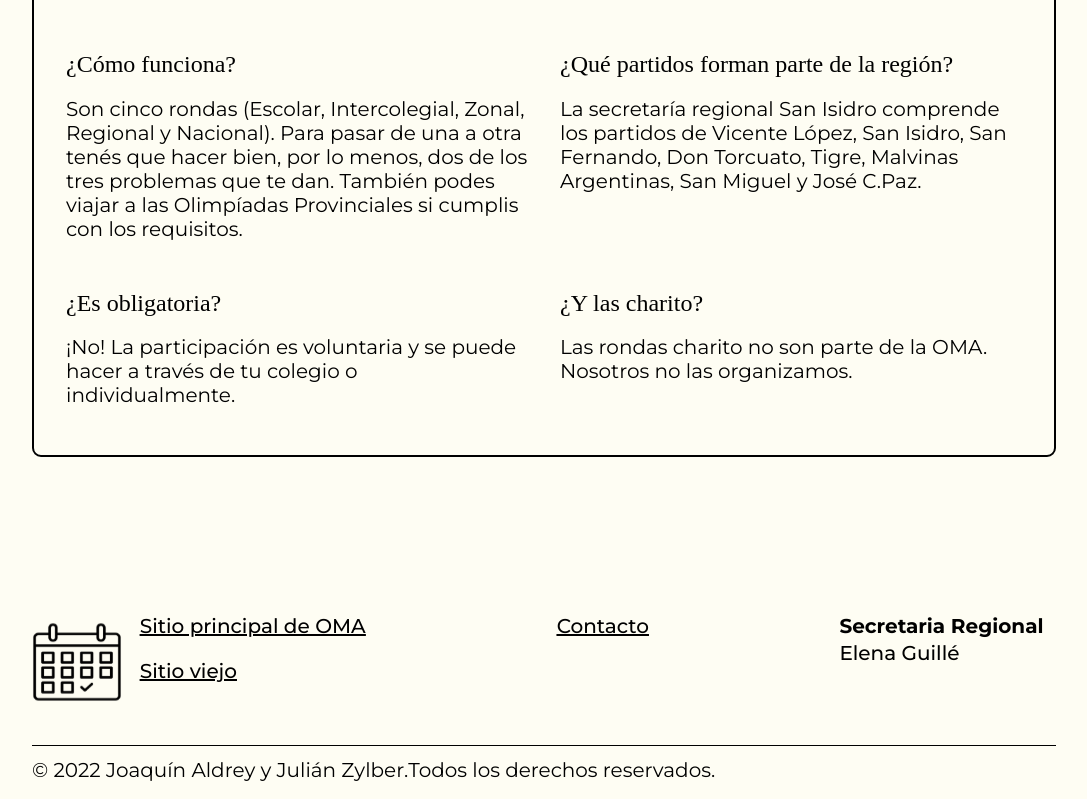
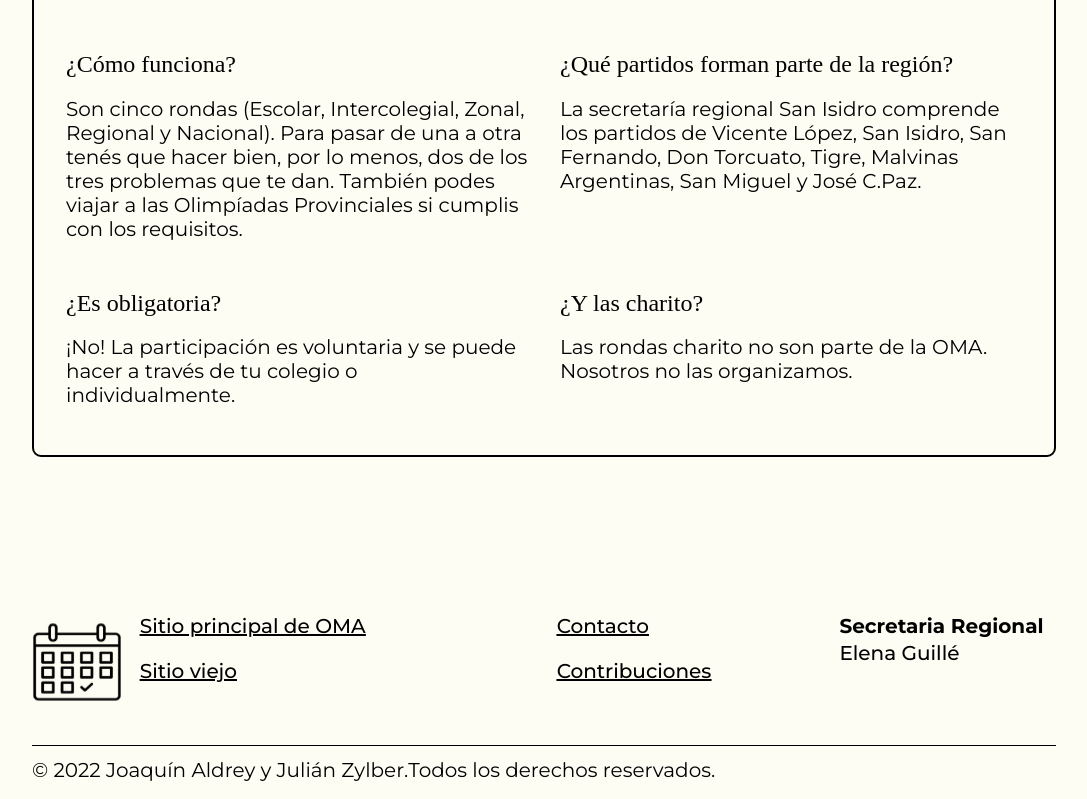
Before and after one commit to JZylber/oma-san-isidro, a Next.js app: page / in a window 1280 px wide. Shown: the part 1409-2208 px from the top of the page, without its empty margins (96-1183 px from the left). Built offline with nearby package versions, Linux system fonts and the light colour scheme; no server answers; the database is empty; a web font is replaced by a local one.

Commit message:
feat(footer): contributions

```diff
--- a/components/Footer/Footer.tsx
+++ b/components/Footer/Footer.tsx
@@ -26,6 +26,11 @@ const Footer = () => {
               <Link href={'/contacto'}>Contacto</Link>
             </div>
           </li>
+          <li>
+            <div className={styles.footer_links_item}>
+              <a href="https://oma.org.ar/donaciones/">Contribuciones</a>
+            </div>
+          </li>
           {/*<li>
             <a>Mapa del sitio</a>
           </li>*/}
```
